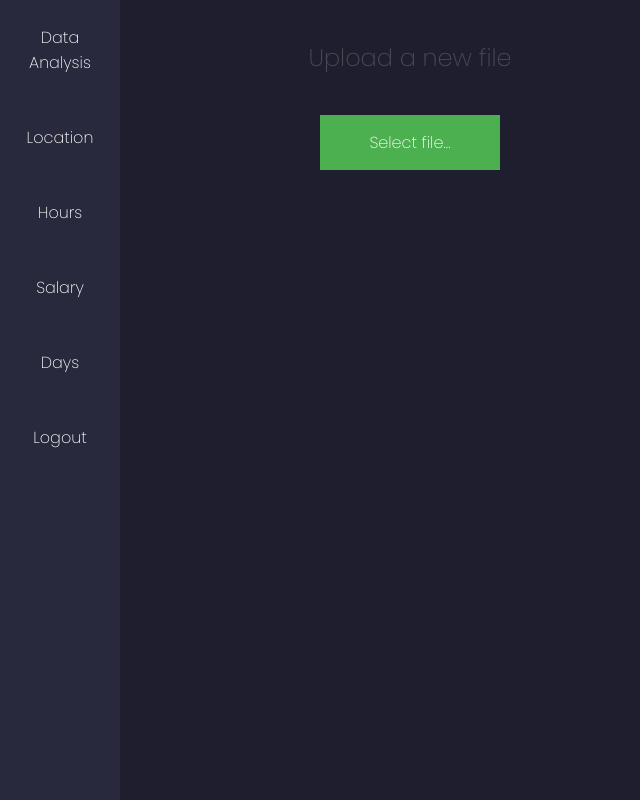
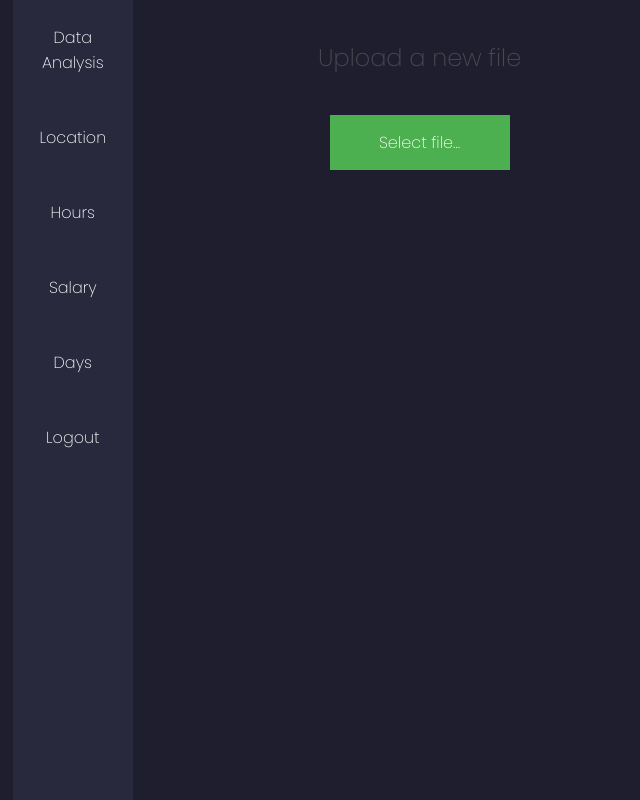
Before and after one commit to tomsaudrins/work-analytics, a React (Create React App) app: page / in a window 1280 px wide. Shown: the whole page, without its empty margins (0-640 px from the left). Built offline with nearby package versions, Linux system fonts and the light colour scheme.

Commit message:
Add padding on left and top of the navbars

```diff
--- a/public/style.css
+++ b/public/style.css
@@ -52,8 +52,8 @@ canvas {
 /*Sidebar */
 
 div.content {
-    width: calc(100%-200px);
-    margin-left: 120px;
+    width: calc(100% - 120px - 1%);
+    margin-left: calc(120px + 1%);
 }
 
 
--- a/src/css/InfoCards.css
+++ b/src/css/InfoCards.css
@@ -8,4 +8,5 @@
     margin-bottom: 1%;
     width: calc(100% - 2%);
     margin-left: 1%;
+    margin-top: 1%;
 }
--- a/src/css/Menu.css
+++ b/src/css/Menu.css
@@ -1,5 +1,6 @@
 .sidebar {
     margin: 0;
+    margin-left: 1%;
     padding: 0;
     width: 120px;
     background-color: #28293d;
```
